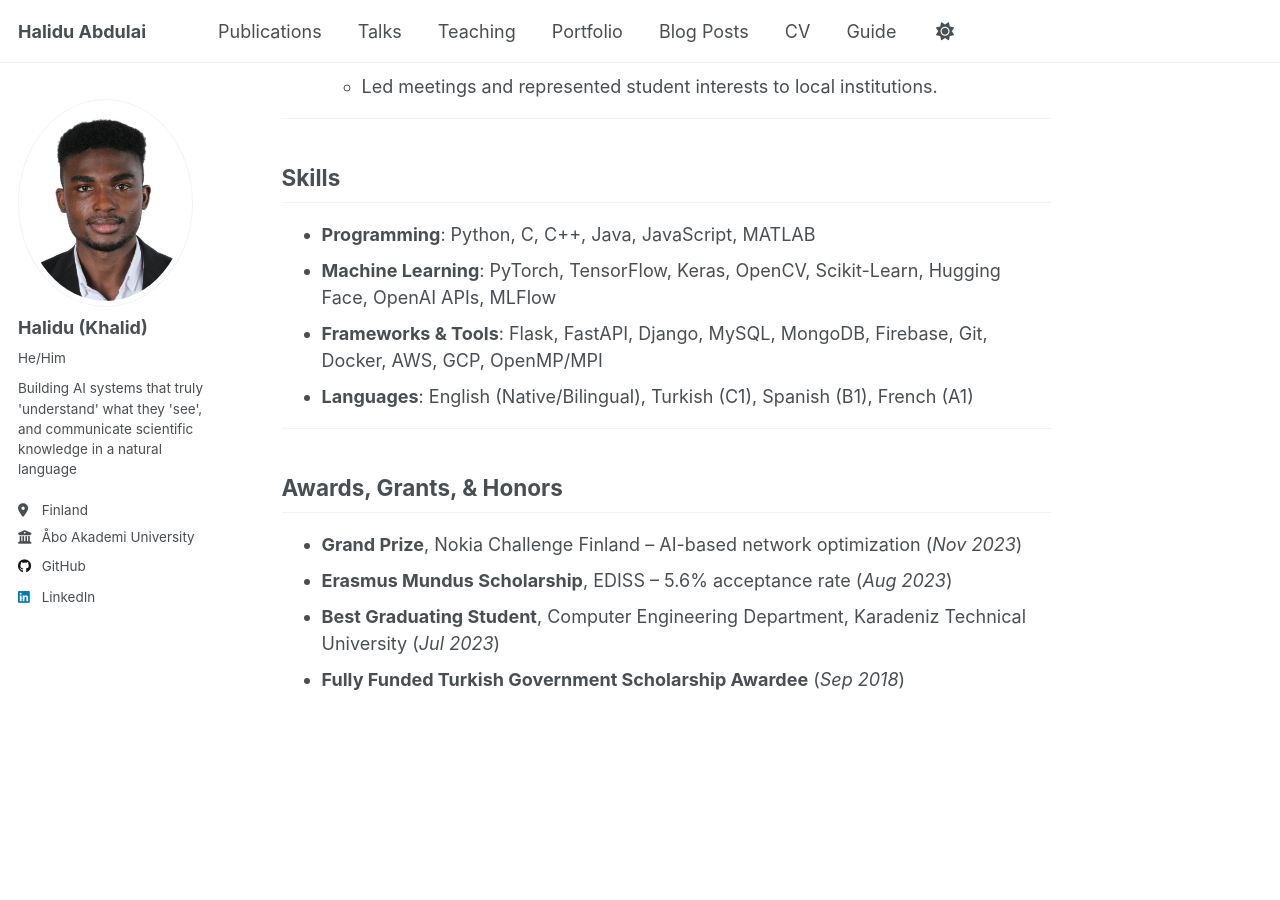
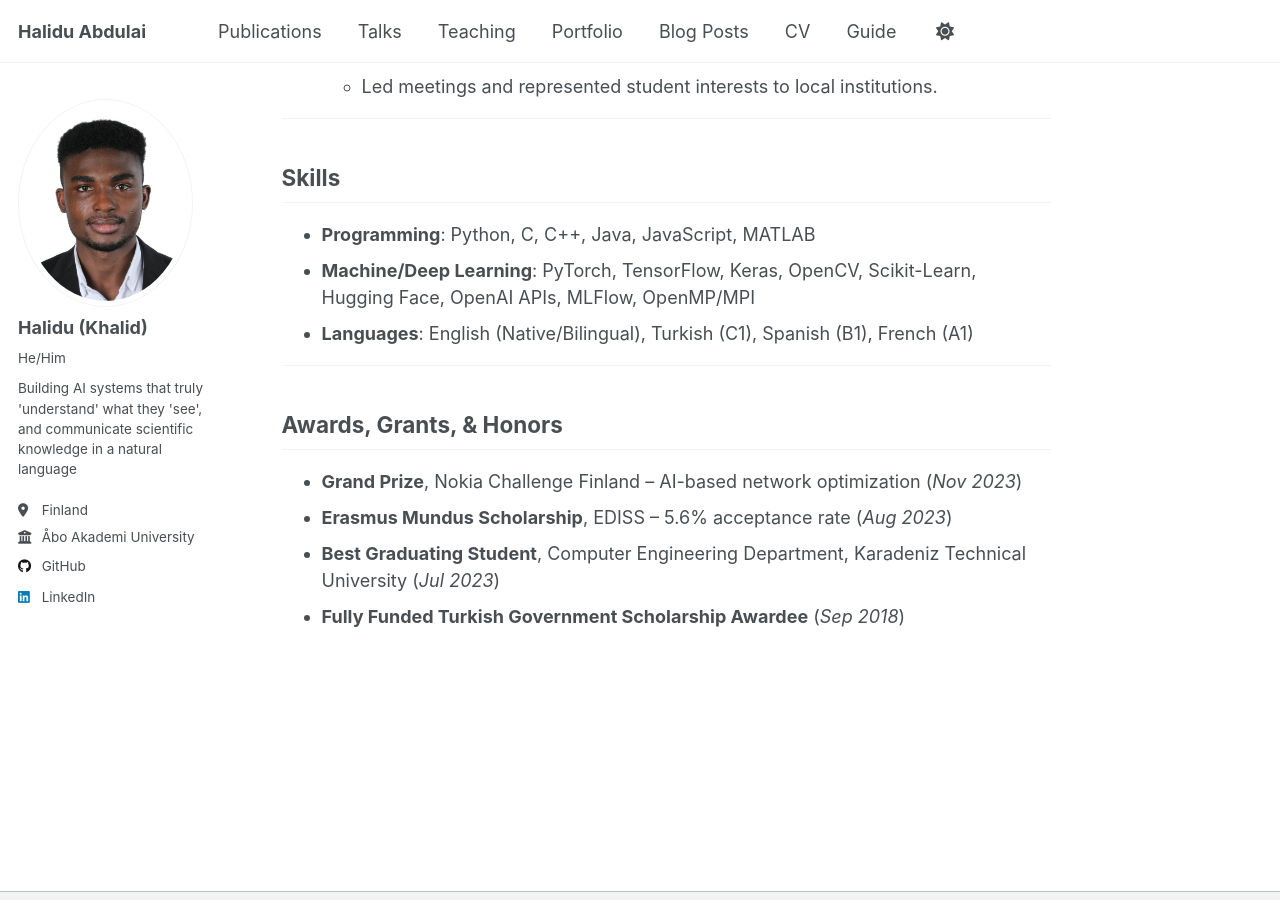
Before and after one commit to abdulaihalidu/abdulaihalidu.github.io, a Jekyll site: the page built from _pages/cv.md, in a window 1280 px wide and 900 px high, scrolled down 3531 px. Built offline with Jekyll 4.4.1, drawn with Linux system fonts in a browser that asks for light colours; our own code applies the rules of GitHub Pages for plain Markdown files; a script that is not in the unit is left out.

Commit message:
Update cv.md

```diff
--- a/_pages/cv.md
+++ b/_pages/cv.md
@@ -113,8 +113,7 @@ _2024–2025 (Prof. Sebastien Lafond)_
 ## Skills
 
 - **Programming**: Python, C, C++, Java, JavaScript, MATLAB
-- **Machine Learning**: PyTorch, TensorFlow, Keras, OpenCV, Scikit-Learn, Hugging Face, OpenAI APIs, MLFlow
-- **Frameworks & Tools**: Flask, FastAPI, Django, MySQL, MongoDB, Firebase, Git, Docker, AWS, GCP, OpenMP/MPI
+- **Machine/Deep Learning**: PyTorch, TensorFlow, Keras, OpenCV, Scikit-Learn, Hugging Face, OpenAI APIs, MLFlow, OpenMP/MPI
 - **Languages**: English (Native/Bilingual), Turkish (C1), Spanish (B1), French (A1)
 
 ---
```
